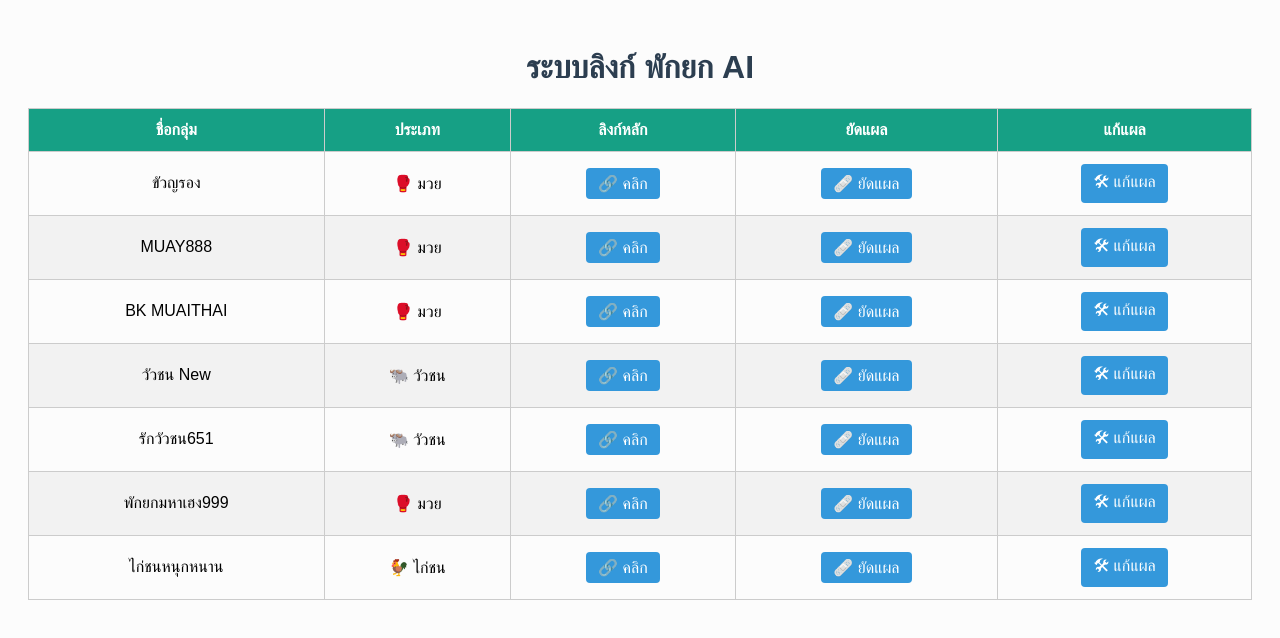
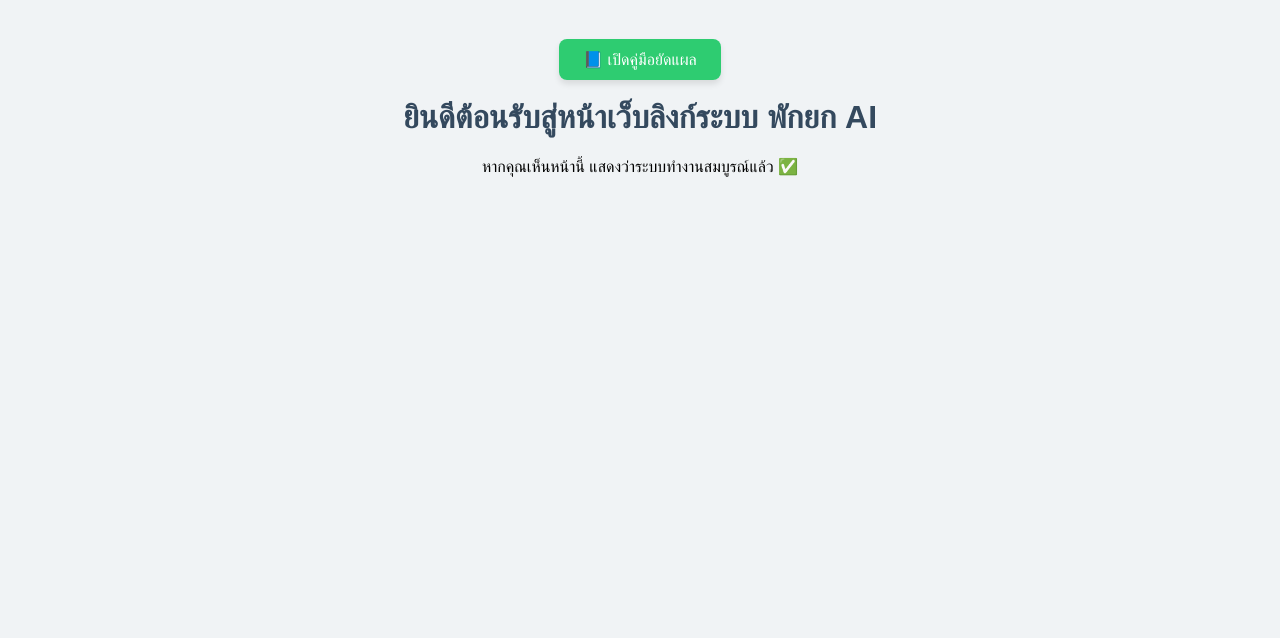
Before and after one commit to airobot01/pkrobot-ai-links, a plain HTML site: page docs/index.html in a window 1280 px wide. Drawn offline with Linux system fonts and the light colour scheme.

Commit message:
Add files via upload
Signed-off-by: airobot01 <mixball0623@gmail.com>

```diff
--- a/docs/index.html
+++ b/docs/index.html
@@ -2,94 +2,29 @@
 <!DOCTYPE html>
 <html lang="th">
 <head>
-  <meta charset="UTF-8" />
-  <meta name="viewport" content="width=device-width, initial-scale=1.0" />
-  <title>ระบบลิงก์ พักยก AI</title>
+  <meta charset="UTF-8">
+  <meta name="viewport" content="width=device-width, initial-scale=1">
+  <title>พักยก AI - ระบบลิงก์</title>
   <style>
-    body { font-family: 'Sarabun', sans-serif; background: #fcfcfc; padding: 20px; }
-    h1 { text-align: center; color: #2c3e50; }
-    table { width: 100%; border-collapse: collapse; margin-top: 20px; }
-    th, td { padding: 12px; border: 1px solid #ccc; text-align: center; }
-    th { background-color: #16a085; color: white; }
-    tr:nth-child(even) { background-color: #f2f2f2; }
-    a.button {
-      background-color: #3498db; color: white; padding: 6px 12px;
-      text-decoration: none; border-radius: 4px; display: inline-block;
-    }
-    a.button:hover { background-color: #2980b9; }
+    body { font-family: 'Sarabun', sans-serif; background-color: #f0f3f5; margin: 0; padding: 20px; }
+    h1 { text-align: center; color: #34495e; }
   </style>
 </head>
 <body>
-  <h1>ระบบลิงก์ พักยก AI</h1>
-  <table>
-    <thead>
-      <tr>
-        <th>ชื่อกลุ่ม</th>
-        <th>ประเภท</th>
-        <th>ลิงก์หลัก</th>
-        <th>ยัดแผล</th>
-        <th>แก้แผล</th>
-      </tr>
-    </thead>
-    <tbody>
 
-      <tr>
-        <td>ขัวญรอง</td>
-        <td>🥊 มวย</td>
-        <td><a class="button" href="https://boxingthailand.com/ConfigKwan/nav.php" target="_blank">🔗 คลิก</a></td>
-        <td><a class="button" href="https://boxingthailand.com/ConfigKwan/dev2.php" target="_blank">🩹 ยัดแผล</a></td>
-        <td><a class="button" href="https://duck98.com/ConfigKwan/logging.php" target="_blank">🛠 แก้แผล</a></td>
-      </tr>
+<div style="text-align: center; margin: 30px 0;">
+  <a href="manual.html" target="_blank" style="
+    background-color: #2ecc71;
+    color: white;
+    padding: 12px 24px;
+    font-size: 1rem;
+    border-radius: 8px;
+    text-decoration: none;
+    box-shadow: 0 4px 6px rgba(0,0,0,0.1);
+  ">📘 เปิดคู่มือยัดแผล</a>
+</div>
 
-      <tr>
-        <td>MUAY888</td>
-        <td>🥊 มวย</td>
-        <td><a class="button" href="https://duck98.com/ConfigBotx/login.php" target="_blank">🔗 คลิก</a></td>
-        <td><a class="button" href="https://duck98.com/ConfigBotx/dev2.php" target="_blank">🩹 ยัดแผล</a></td>
-        <td><a class="button" href="https://duck98.com/ConfigBotx/logging.php" target="_blank">🛠 แก้แผล</a></td>
-      </tr>
-
-      <tr>
-        <td>BK MUAITHAI</td>
-        <td>🥊 มวย</td>
-        <td><a class="button" href="https://duck98.com/ConfigBoty/login.php" target="_blank">🔗 คลิก</a></td>
-        <td><a class="button" href="https://duck98.com/ConfigBoty/dev2.php" target="_blank">🩹 ยัดแผล</a></td>
-        <td><a class="button" href="https://duck98.com/ConfigBoty/logging.php" target="_blank">🛠 แก้แผล</a></td>
-      </tr>
-
-      <tr>
-        <td>วัวชน New</td>
-        <td>🐃 วัวชน</td>
-        <td><a class="button" href="https://duck98.com/Jaojom/nav.php?page=realtime" target="_blank">🔗 คลิก</a></td>
-        <td><a class="button" href="https://duck98.com/Jaojom/dev2.php" target="_blank">🩹 ยัดแผล</a></td>
-        <td><a class="button" href="https://duck98.com/Jaojom/logging.php" target="_blank">🛠 แก้แผล</a></td>
-      </tr>
-
-      <tr>
-        <td>รักวัวชน651</td>
-        <td>🐃 วัวชน</td>
-        <td><a class="button" href="https://duck98.com/ConfigBOT/login.php" target="_blank">🔗 คลิก</a></td>
-        <td><a class="button" href="https://duck98.com/ConfigBOT/dev2.php" target="_blank">🩹 ยัดแผล</a></td>
-        <td><a class="button" href="https://duck98.com/ConfigBOT/logging.php" target="_blank">🛠 แก้แผล</a></td>
-      </tr>
-
-      <tr>
-        <td>พักยกมหาเฮง999</td>
-        <td>🥊 มวย</td>
-        <td><a class="button" href="https://duck98.com/ConfigMahaheng/login.php" target="_blank">🔗 คลิก</a></td>
-        <td><a class="button" href="https://duck98.com/ConfigMahaheng/dev2.php" target="_blank">🩹 ยัดแผล</a></td>
-        <td><a class="button" href="https://duck98.com/ConfigMahaheng/logging.php" target="_blank">🛠 แก้แผล</a></td>
-      </tr>
-
-      <tr>
-        <td>ไก่ชนหนุกหนาน</td>
-        <td>🐓 ไก่ชน</td>
-        <td><a class="button" href="https://duck98.com/ConfigNuknan/login.php" target="_blank">🔗 คลิก</a></td>
-        <td><a class="button" href="https://duck98.com/ConfigNuknan/dev2.php" target="_blank">🩹 ยัดแผล</a></td>
-        <td><a class="button" href="https://duck98.com/ConfigNuknan/logging.php" target="_blank">🛠 แก้แผล</a></td>
-      </tr>
-
-    </tbody>
-  </table>
+  <h1>ยินดีต้อนรับสู่หน้าเว็บลิงก์ระบบ พักยก AI</h1>
+  <p style="text-align:center;">หากคุณเห็นหน้านี้ แสดงว่าระบบทำงานสมบูรณ์แล้ว ✅</p>
 </body>
 </html>
```
Also changed, not shown: docs/manual.html (added, +41 -0 lines), docs/S__1990782_0.jpg (added), docs/S__1990784_0.jpg (added), docs/S__1990785_0.jpg (added).
